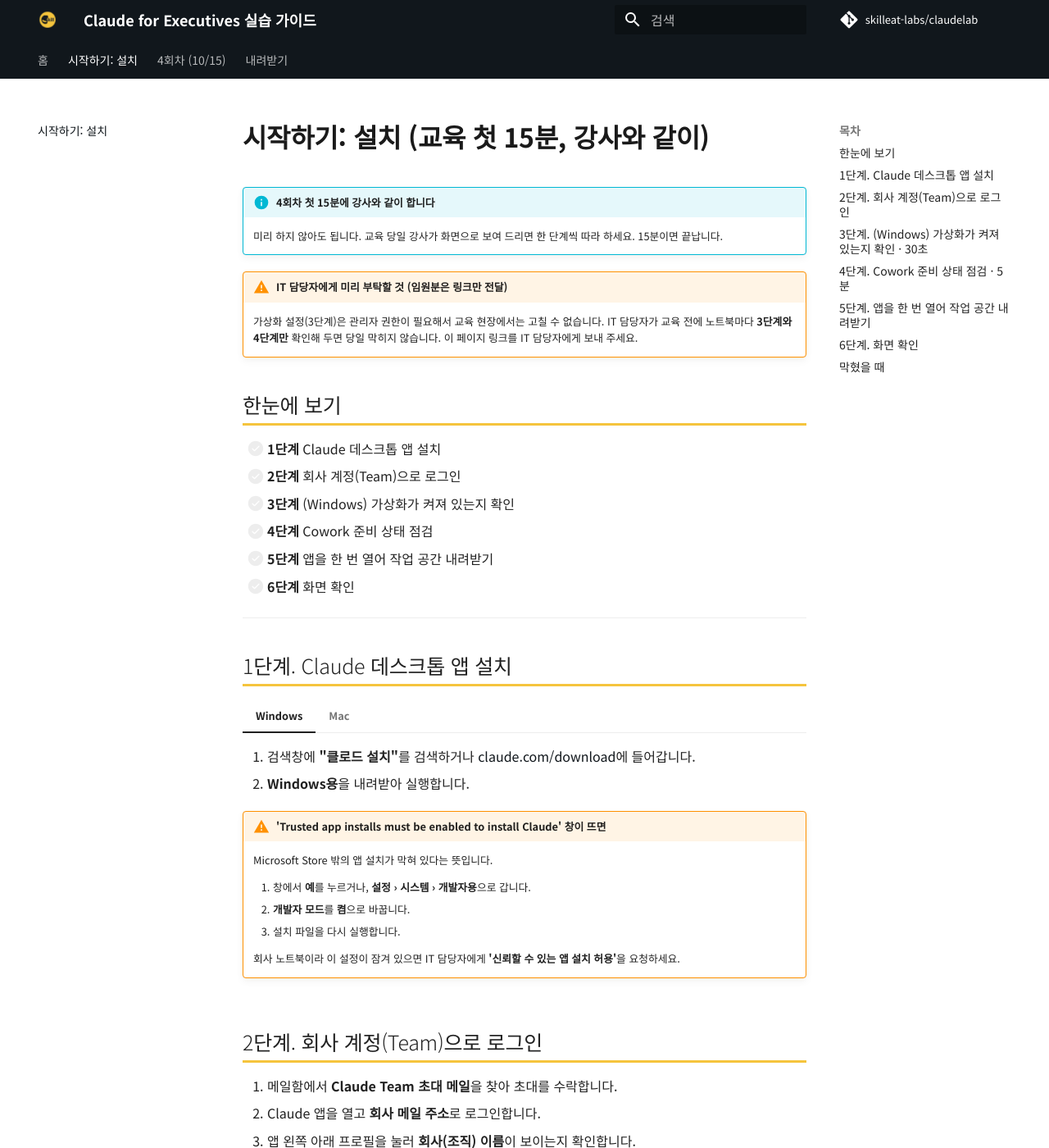
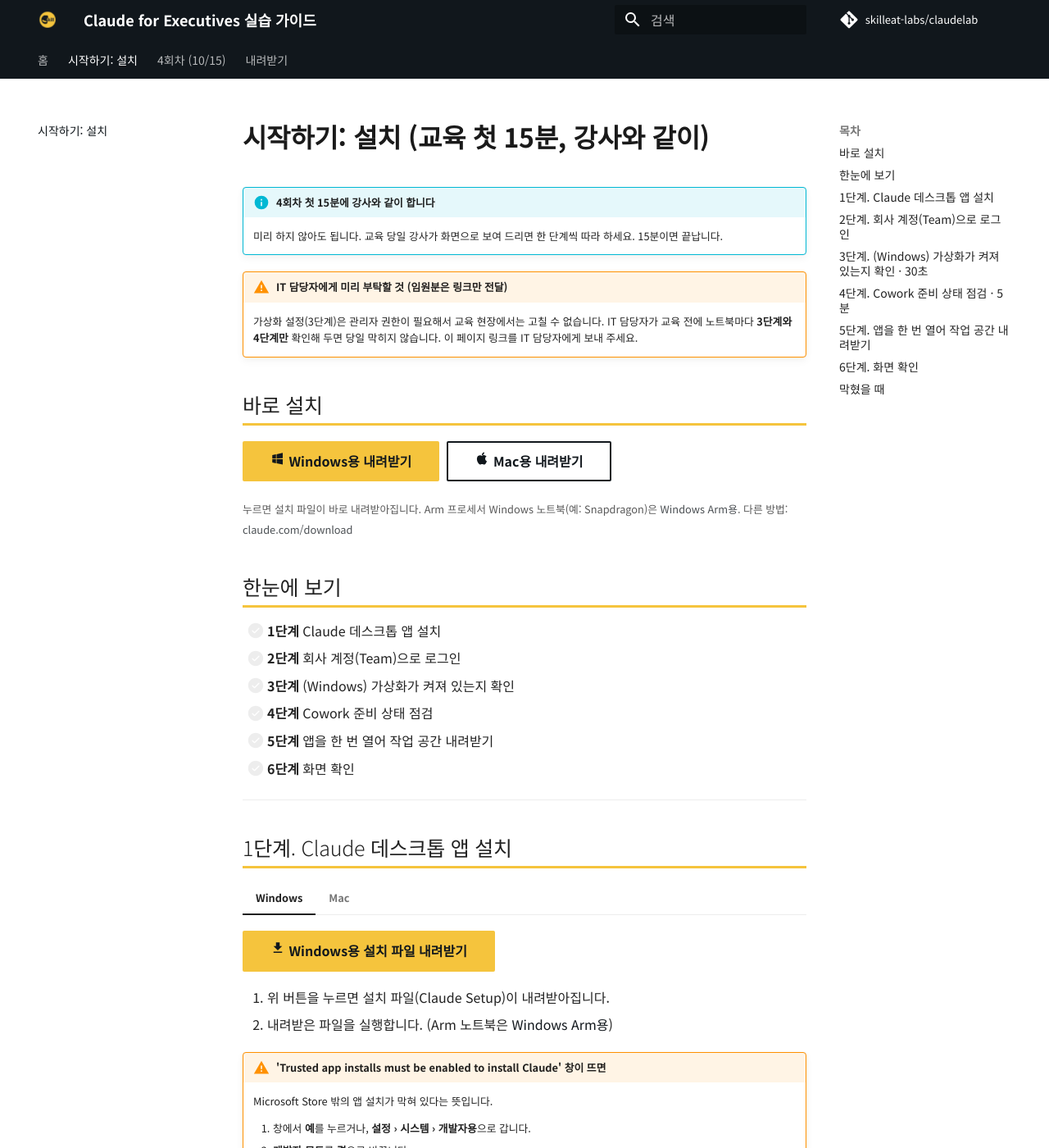
Before and after one commit to skilleat-labs/claudelab, an MkDocs documentation site: the page built from docs/install.md, in a window 1280 px wide and 1400 px high. Shown: the whole window at 82% size. Built offline with MkDocs 1.6.1 and Material for MkDocs 9.7.7, drawn with Linux system fonts in a browser that asks for light colours; comment, search, counter and statistics services are not loaded.

Commit message:
설치 페이지와 홈에 바로 내려받기 버튼 추가
claude.com/download 공식 링크(Windows x64, Windows Arm, Mac)로 바로 연결

Co-Authored-By: Claude Opus 5.5 <noreply@anthropic.com>

```diff
--- a/docs/install.md
+++ b/docs/install.md
@@ -6,6 +6,13 @@
 !!! warning "IT 담당자에게 미리 부탁할 것 (임원분은 링크만 전달)"
     가상화 설정(3단계)은 관리자 권한이 필요해서 교육 현장에서는 고칠 수 없습니다.
     IT 담당자가 교육 전에 노트북마다 **3단계와 4단계만** 확인해 두면 당일 막히지 않습니다. 이 페이지 링크를 IT 담당자에게 보내 주세요.
+
+## 바로 설치
+
+[:material-microsoft-windows: Windows용 내려받기](https://claude.ai/api/desktop/win32/x64/setup/latest/redirect){ .md-button .md-button--primary }
+[:material-apple: Mac용 내려받기](https://claude.ai/api/desktop/darwin/universal/dmg/latest/redirect){ .md-button }
+
+<small>누르면 설치 파일이 바로 내려받아집니다. Arm 프로세서 Windows 노트북(예: Snapdragon)은 [Windows Arm용](https://claude.ai/api/desktop/win32/arm64/setup/latest/redirect). 다른 방법: [claude.com/download](https://claude.com/download){ target=_blank }</small>
 
 ## 한눈에 보기
 
@@ -22,8 +29,10 @@
 
 === "Windows"
 
-    1. 검색창에 **"클로드 설치"**를 검색하거나 [claude.com/download](https://claude.com/download)에 들어갑니다.
-    2. **Windows용**을 내려받아 실행합니다.
+    [:material-download: Windows용 설치 파일 내려받기](https://claude.ai/api/desktop/win32/x64/setup/latest/redirect){ .md-button .md-button--primary }
+
+    1. 위 버튼을 누르면 설치 파일(Claude Setup)이 내려받아집니다.
+    2. 내려받은 파일을 실행합니다. (Arm 노트북은 [Windows Arm용](https://claude.ai/api/desktop/win32/arm64/setup/latest/redirect))
 
     !!! warning "'Trusted app installs must be enabled to install Claude' 창이 뜨면"
         Microsoft Store 밖의 앱 설치가 막혀 있다는 뜻입니다.
@@ -36,8 +45,10 @@
 
 === "Mac"
 
-    1. 검색창에 **"클로드 설치"**를 검색하거나 [claude.com/download](https://claude.com/download)에 들어갑니다.
-    2. **Mac용**을 내려받아 열고, Claude 아이콘을 **응용 프로그램(Applications)** 폴더로 끌어다 놓습니다.
+    [:material-download: Mac용 설치 파일 내려받기](https://claude.ai/api/desktop/darwin/universal/dmg/latest/redirect){ .md-button .md-button--primary }
+
+    1. 위 버튼을 누르면 설치 파일이 내려받아집니다.
+    2. 내려받은 파일을 열고, Claude 아이콘을 **응용 프로그램(Applications)** 폴더로 끌어다 놓습니다.
 
     macOS 14 (Sonoma) 이상이 필요합니다. 메뉴 › 이 Mac에 관하여에서 확인할 수 있습니다.
 
--- a/docs/stylesheets/extra.css
+++ b/docs/stylesheets/extra.css
@@ -22,3 +22,8 @@
 .md-typeset .abstract > .admonition-title::before { background-color: #9A7300; }
 /* 체크박스 */
 .md-typeset .task-list-control [type=checkbox]:checked + .task-list-indicator::before { background-color: #F5C43D; }
+
+/* 버튼: 스킬잇 노랑 */
+.md-typeset .md-button { border-color: #11171C; color: #11171C; font-weight: 700; margin: .2em .3em .2em 0; }
+.md-typeset .md-button--primary { background-color: #F5C43D; border-color: #F5C43D; color: #11171C; }
+.md-typeset .md-button:hover { background-color: #11171C; border-color: #11171C; color: #F5C43D; }
--- a/mkdocs.yml
+++ b/mkdocs.yml
@@ -61,5 +61,8 @@ markdown_extensions:
       custom_checkbox: true
   - pymdownx.tabbed:
       alternate_style: true
+  - pymdownx.emoji:
+      emoji_index: !!python/name:material.extensions.emoji.twemoji
+      emoji_generator: !!python/name:material.extensions.emoji.to_svg
 
 copyright: 스킬잇 김누리 · 예시 회사 (주)한빛정밀은 교육용 가상 회사입니다
```
Also changed, not shown: docs/index.md (+5 -1 lines).
